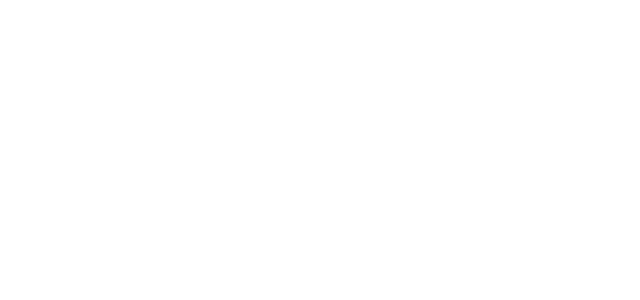
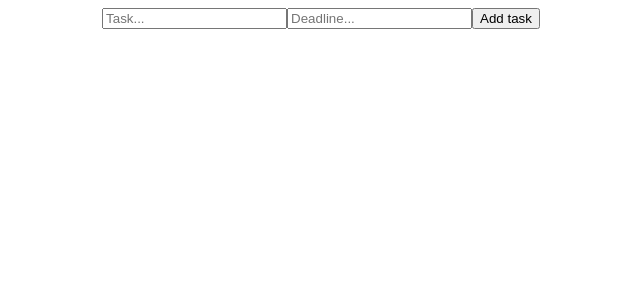
Before and after one commit to Dariuszb94/ts-list, a React (Create React App) app: page / in a window 1280 px wide. Shown: the top 300 px of the page, without its empty margins (319-959 px from the left). Built offline with nearby package versions, Linux system fonts and the light colour scheme.

Commit message:
inputs and button

```diff
--- a/src/App.tsx
+++ b/src/App.tsx
@@ -3,7 +3,11 @@
 const App: FC = () => {
   return (
     <div className="App">
-      <div className="header"></div>
+      <div className="header">
+        <input type="text" placeholder="Task..." />
+        <input type="number" placeholder="Deadline..." />
+        <button>Add task</button>
+      </div>
       <div className="todoList"></div>
     </div>
   );
```
